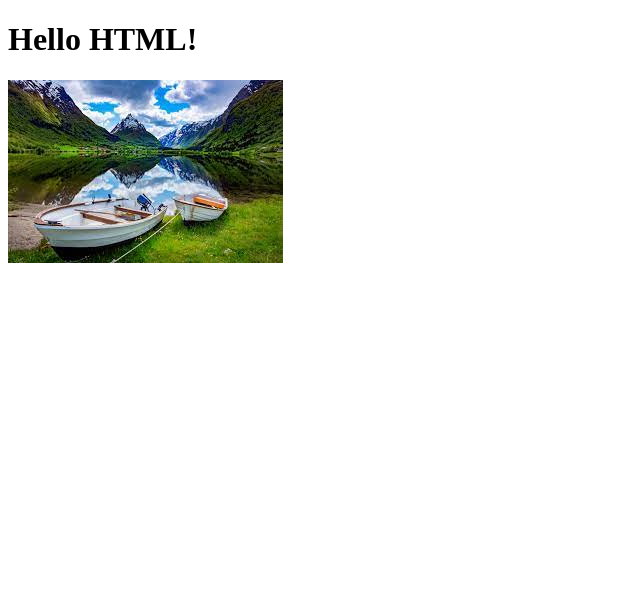
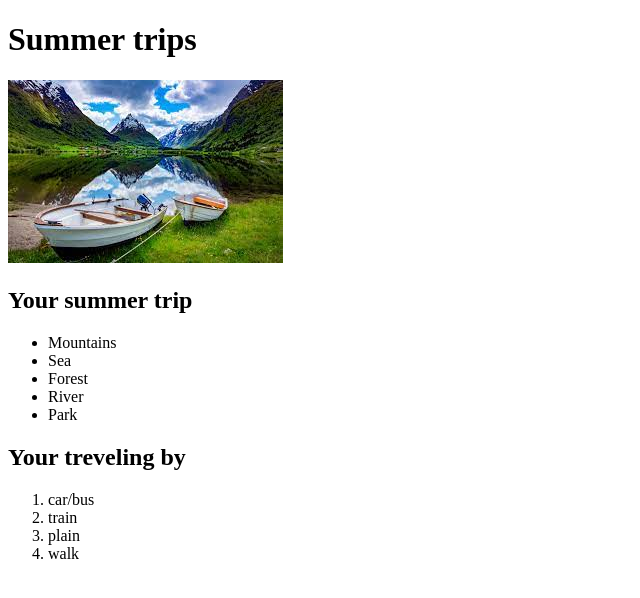
Before and after one commit to Nataliia-B11/1063-html, a plain HTML site: page index.html in a window 1280 px wide. Shown: the whole page, without its empty margins (0-640 px from the left). Drawn offline with Linux system fonts and the light colour scheme.

Commit message:
Update index.html

```diff
--- a/index.html
+++ b/index.html
@@ -8,7 +8,27 @@
     <link rel="shortcut icon" href="https://placekitten.com/96/139" type="image/x-icon">
 </head>
 <body>
-    <h1>Hello HTML!</h1>
-    <img src="img/boat.jpg" alt="office">
+    <main>
+      <h1>Summer trips</h1>
+    <img src="img/boat.jpg" alt="boat">
+        <h2>Your summer trip</h2>
+        <ul>
+            <li>Mountains</li>
+              <li>Sea</li>
+              <li>Forest</li>
+              <li>River</li>
+              <li>Park</li>
+        </ul>
+        <h2>Your treveling by </h2>
+        <ol>
+           <li>car/bus</li>
+             <li>train</li>
+             <li>plain</li>
+             <li>walk</li>
+        </ol>
+        <p>
+
+        </p>
+    </main>
 </body>
 </html>
```
